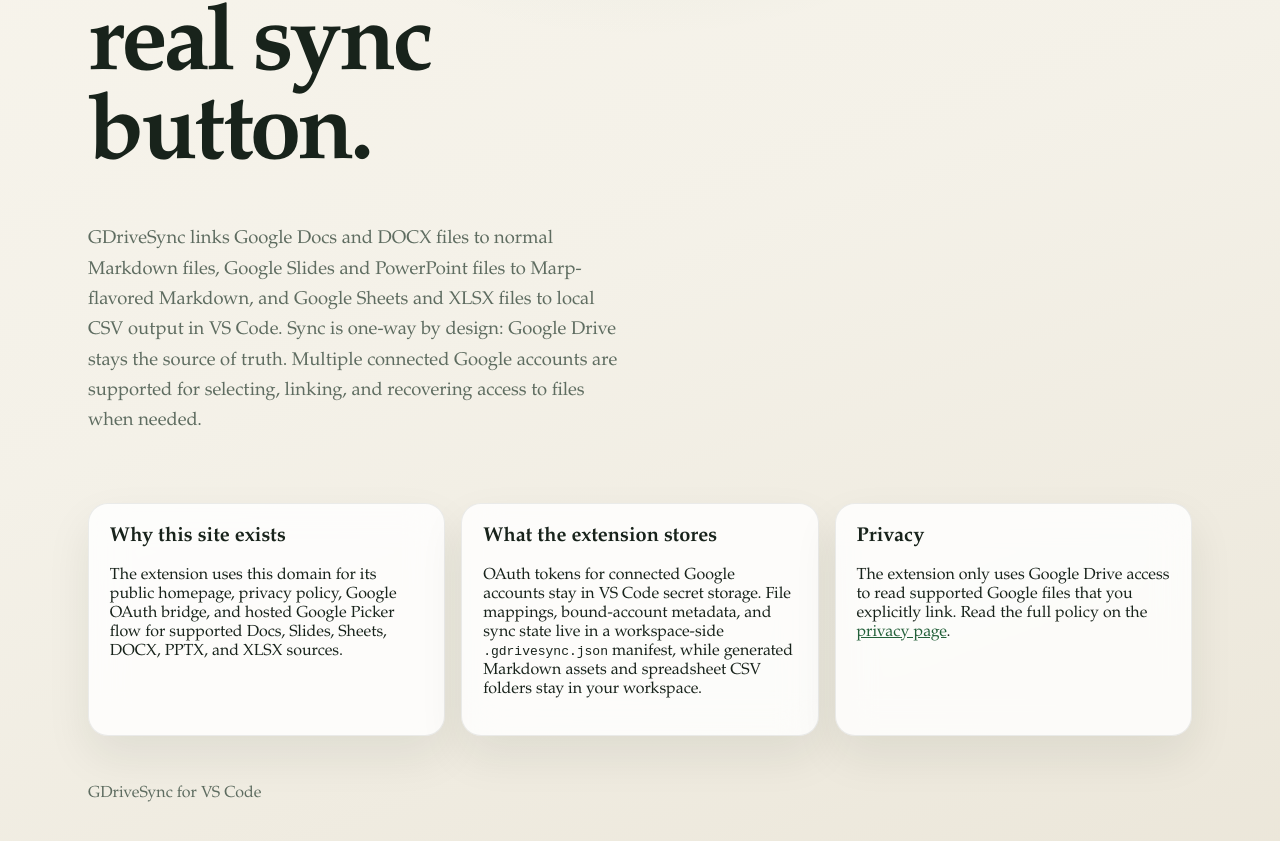
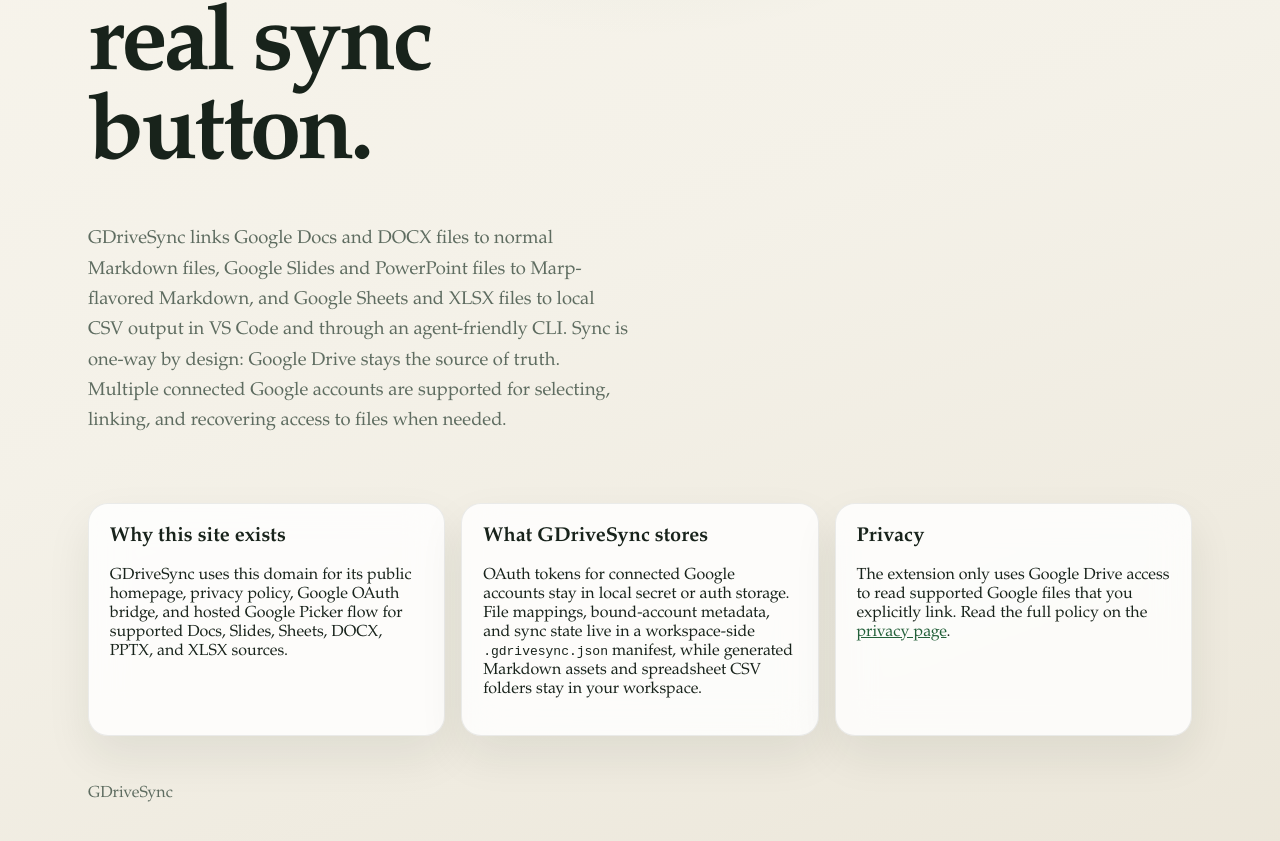
Before and after one commit to zacswolf/gdrivesync, a website: page site/public/index.html in a window 1280 px wide. Shown: the part 569-1410 px from the top of the page. Drawn offline with Linux system fonts and the light colour scheme.

Commit message:
Refresh docs for current product surface

```diff
--- a/site/public/index.html
+++ b/site/public/index.html
@@ -3,7 +3,7 @@
   <head>
     <meta charset="utf-8" />
     <meta name="viewport" content="width=device-width, initial-scale=1" />
-    <title>GDriveSync for VS Code</title>
+    <title>GDriveSync</title>
     <style>
       :root {
         color-scheme: light;
@@ -100,14 +100,14 @@
   </head>
   <body>
     <main>
-      <span class="pill">VS Code extension companion site</span>
+      <span class="pill">OAuth, Picker, and privacy site</span>
       <section class="hero">
         <h1>Google files to Markdown, Marp, or CSV, with a real sync button.</h1>
         <p class="lede">
           GDriveSync links Google Docs and DOCX files to normal Markdown files, Google Slides and PowerPoint files to
-          Marp-flavored Markdown, and Google Sheets and XLSX files to local CSV output in VS Code. Sync is one-way by
-          design: Google Drive stays the source of truth. Multiple connected Google accounts are supported for
-          selecting, linking, and recovering access to files when needed.
+          Marp-flavored Markdown, and Google Sheets and XLSX files to local CSV output in VS Code and through an
+          agent-friendly CLI. Sync is one-way by design: Google Drive stays the source of truth. Multiple connected
+          Google accounts are supported for selecting, linking, and recovering access to files when needed.
         </p>
       </section>
 
@@ -115,16 +115,16 @@
         <article class="card">
           <h2>Why this site exists</h2>
           <p>
-            The extension uses this domain for its public homepage, privacy policy, Google OAuth bridge, and hosted
+            GDriveSync uses this domain for its public homepage, privacy policy, Google OAuth bridge, and hosted
             Google Picker flow for supported Docs, Slides, Sheets, DOCX, PPTX, and XLSX sources.
           </p>
         </article>
         <article class="card">
-          <h2>What the extension stores</h2>
+          <h2>What GDriveSync stores</h2>
           <p>
-            OAuth tokens for connected Google accounts stay in VS Code secret storage. File mappings, bound-account
-            metadata, and sync state live in a workspace-side <code>.gdrivesync.json</code> manifest, while generated
-            Markdown assets and spreadsheet CSV folders stay in your workspace.
+            OAuth tokens for connected Google accounts stay in local secret or auth storage. File mappings,
+            bound-account metadata, and sync state live in a workspace-side <code>.gdrivesync.json</code> manifest,
+            while generated Markdown assets and spreadsheet CSV folders stay in your workspace.
           </p>
         </article>
         <article class="card">
@@ -137,7 +137,7 @@
       </section>
 
       <footer>
-        <p>GDriveSync for VS Code</p>
+        <p>GDriveSync</p>
       </footer>
     </main>
   </body>
```
Also changed, not shown: site/public/privacy/index.html (+5 -5 lines), CHANGELOG.md, README.md, site/README.md.
